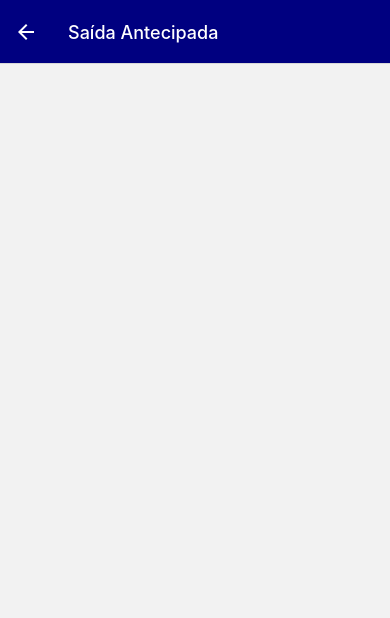
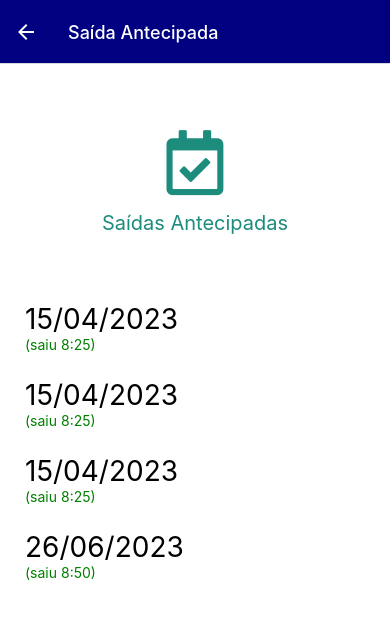
Before and after one commit to Senai-SC-CTAI/SA_2023_3B_Agenda-S, a React Native app in the folder App/: screen /PSaidaAntecipada in a window 390 px wide. Shown: the top 618 px of the page. Built offline with nearby package versions, Linux system fonts and the light colour scheme.

Commit message:
Foi o freitas que fez

```diff
--- a/App/src/screens/PChegadaAtrasada/PChegadaAtrasada.tsx
+++ b/App/src/screens/PChegadaAtrasada/PChegadaAtrasada.tsx
@@ -1,33 +1,63 @@
 import React from 'react';
-import { Text, View, StyleSheet, Button} from 'react-native';
-
-import { useNavigation } from '@react-navigation/native';
-import { TouchableOpacity } from 'react-native-gesture-handler';
+import { Text, View, StyleSheet, Image } from 'react-native';
+import { MaterialCommunityIcons } from '@expo/vector-icons';
 
 
 export function PChegadaAtrasada() {
-    const navigation = useNavigation();
+    return (
+        <View style={styles.container}>
+            <Text style={styles.title}>Chegadas Atrasadas</Text>
+            <MaterialCommunityIcons style={styles.icon} name="clock-alert-outline" size={65} color="#1C8C7D" />
 
-    function openScreen(){
-        navigation.navigate('Login')
-    }
-
-    return (
-    <View style={styles.container}>
-        <Text></Text>
-    </View>
-  );
+            <View style={styles.historico}>
+                <Text style={styles.data}>15/04/2023</Text>
+                <Text style={styles.legenda}>(entrou 8:25)</Text>
+            </View>
+            <View style={styles.historico}>
+                <Text style={styles.data}>15/04/2023</Text>
+                <Text style={styles.legenda}>(entrou 8:25)</Text>
+            </View>
+            <View style={styles.historico}>
+                <Text style={styles.data}>15/04/2023</Text>
+                <Text style={styles.legenda}>(entrou 8:25)</Text>
+            </View>
+            <View style={styles.historico}>
+                <Text style={styles.data}>26/06/2023</Text>
+                <Text style={styles.legenda}>(entrou 8:50)</Text>
+            </View>
+        </View>
+    );
 }
 
 const styles = StyleSheet.create({
     container: {
         flex: 1,
-        backgroundColor: "#FFFFF",
-        justifyContent: "center"
+        backgroundColor: 'white',
+        justifyContent: 'center',
+        alignContent: 'center',
     },
-    text: {
-        fontSize: 24,
-        fontWeight: 'bold',
-        color: '#333',
-      },
+    title: {
+        color: '#1C8C7D',
+        alignText: 'center',
+        fontSize: 20,
+        alignSelf: 'center',
+        position: 'fixed',
+        top: '25%'
+    },
+    icon: {
+        alignSelf: 'center',
+        position: 'fixed',
+        top: '15%'
+    },
+    data: {
+        color: 'black',
+        fontSize: 28
+    },
+    legenda: {
+        color: '#FA0000',
+    },
+    historico: {
+        marginBottom: 25,
+        marginLeft: 25,
+    }
 })
--- a/App/src/screens/PSaidaAntecipada/PSaidaAntecipada.tsx
+++ b/App/src/screens/PSaidaAntecipada/PSaidaAntecipada.tsx
@@ -1,33 +1,62 @@
 import React from 'react';
-import { Text, View, StyleSheet, Button} from 'react-native';
-
-import { useNavigation } from '@react-navigation/native';
-import { TouchableOpacity } from 'react-native-gesture-handler';
-
+import { Text, View, StyleSheet, Image } from 'react-native';
+import { FontAwesome5 } from '@expo/vector-icons';
 
 export function PSaidaAntecipada() {
-    const navigation = useNavigation();
+    return (
+        <View style={styles.container}>
+            <Text style={styles.title}>Saídas Antecipadas</Text>
+            <FontAwesome5 style={styles.icon} name="calendar-check" size={65} color="#1C8C7D" />
 
-    function openScreen(){
-        navigation.navigate('Login')
-    }
-
-    return (
-    <View style={styles.container}>
-        <Text></Text>
-    </View>
-  );
+            <View style={styles.historico}>
+                <Text style={styles.data}>15/04/2023</Text>
+                <Text style={styles.legenda}>(saiu 8:25)</Text>
+            </View>
+            <View style={styles.historico}>
+                <Text style={styles.data}>15/04/2023</Text>
+                <Text style={styles.legenda}>(saiu 8:25)</Text>
+            </View>
+            <View style={styles.historico}>
+                <Text style={styles.data}>15/04/2023</Text>
+                <Text style={styles.legenda}>(saiu 8:25)</Text>
+            </View>
+            <View style={styles.historico}>
+                <Text style={styles.data}>26/06/2023</Text>
+                <Text style={styles.legenda}>(saiu 8:50)</Text>
+            </View>
+        </View>
+    );
 }
 
 const styles = StyleSheet.create({
     container: {
         flex: 1,
-        backgroundColor: "#FFFFF",
-        justifyContent: "center"
+        backgroundColor: 'white',
+        justifyContent: 'center',
+        alignContent: 'center',
     },
-    text: {
-        fontSize: 24,
-        fontWeight: 'bold',
-        color: '#333',
-      },
+    title: {
+        color: '#1C8C7D',
+        alignText: 'center',
+        fontSize: 20,
+        alignSelf: 'center',
+        position: 'fixed',
+        top: '25%'
+    },
+    icon: {
+        alignSelf: 'center',
+        position: 'fixed',
+        top: '15%'
+    },
+    data: {
+        color: 'black',
+        fontSize: 28
+    },
+    legenda: {
+        color: '#008000',
+    },
+    historico: {
+        marginBottom: 25,
+        marginLeft: 25,
+    }
 })
```
